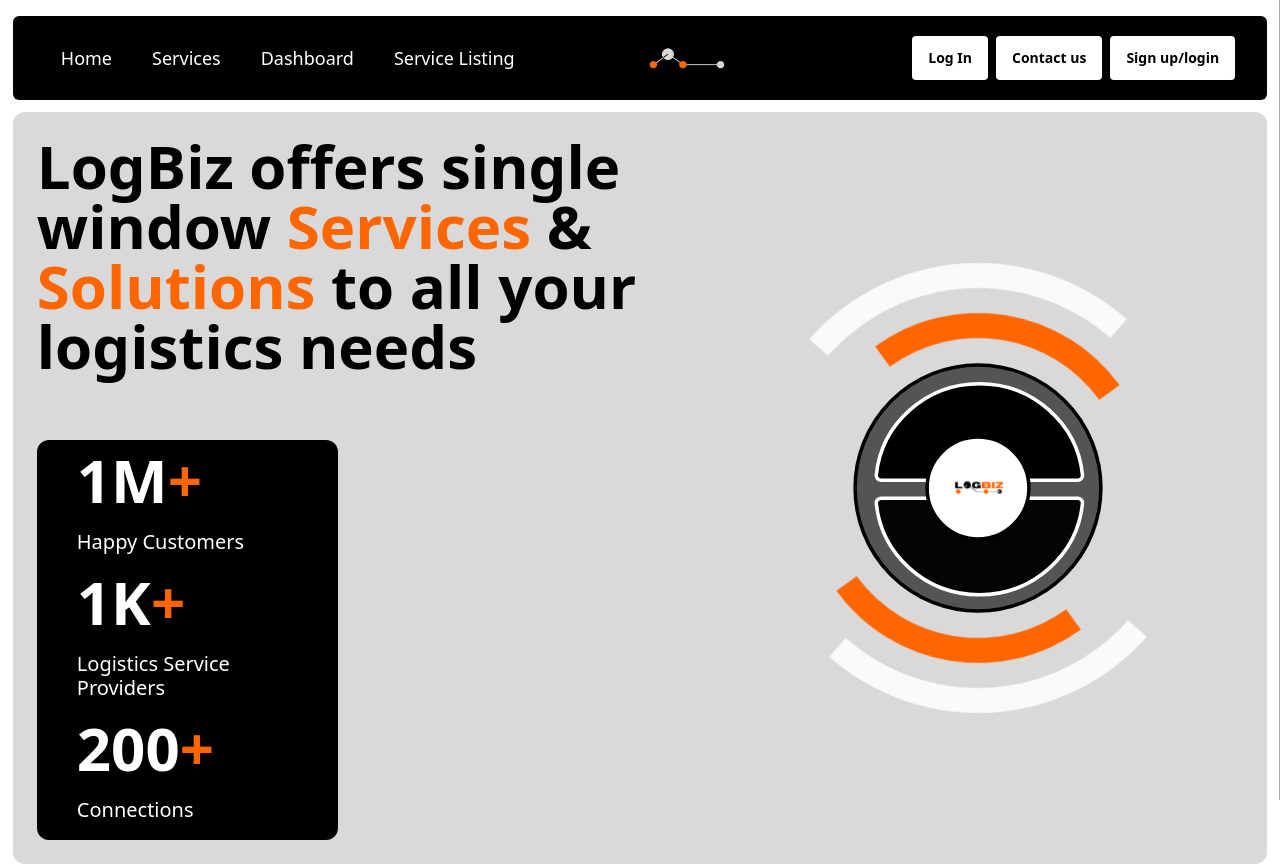
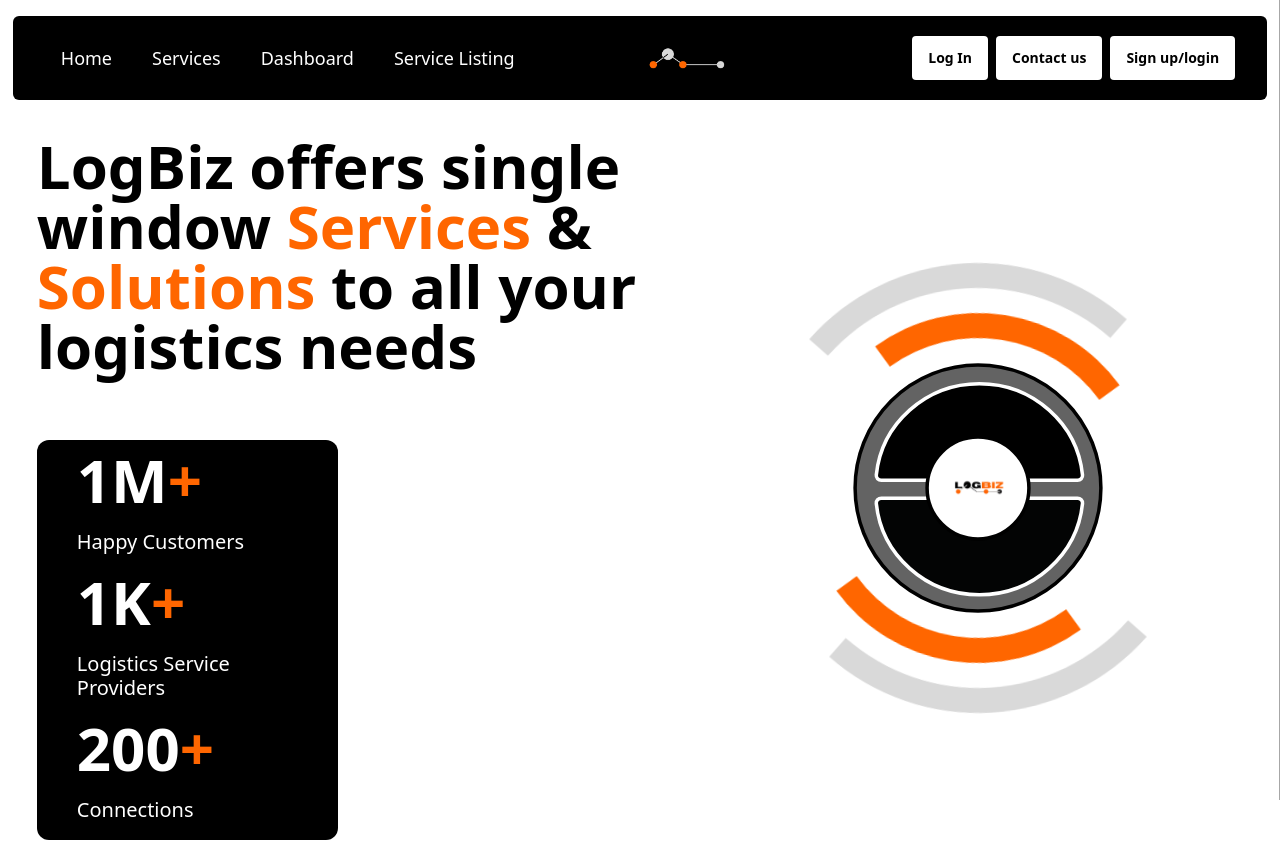
Before and after one commit to Logbiz-Private-Lilmited/LogbizFB, a React (Vite) app: page / in a window 1280 px wide. Shown: the top 865 px of the page. Built offline with nearby package versions, Linux system fonts and the light colour scheme.

Commit message:
Removed hero section background

```diff
--- a/src/index.css
+++ b/src/index.css
@@ -7,6 +7,7 @@
 html {
   scroll-behavior: smooth;
 }
+
 body {
   /* Apply custom scrollbar styles globally */
   scrollbar-width: thin;
@@ -35,6 +36,7 @@
     @apply no-underline text-inherit;
   }
 }
+
 .custom-arrow::before {
   display: none;
   font-size: 0px !important;
@@ -53,6 +55,7 @@
   z-index: 10;
   top: 45% !important;
 }
+
 .footer-link {
   @apply hover:underline;
 }
@@ -70,29 +73,36 @@
   0% {
     transform: rotate(0deg);
   }
+
   100% {
     transform: rotate(360deg);
   }
 }
+
 /* Animation for the inner circle */
 @keyframes rotate-circle2 {
   0% {
     transform: rotate(360deg);
   }
+
   100% {
     transform: rotate(0deg);
   }
 }
+
 .circle-container:hover .label-right {
   animation: rightAnim 1s ease 0s 1 normal forwards;
 }
+
 .circle-container:hover .label-left {
   animation: leftAnim 1s ease 0s 1 normal forwards;
 }
-.circle-container:hover{
+
+.circle-container:hover {
   cursor: pointer;
 }
-.circle-container:hover{
+
+.circle-container:hover {
   cursor: pointer;
 }
 
@@ -102,8 +112,8 @@
   height: 450px;
   border-radius: 50%;
   border: 25px solid transparent;
-  border-left-color: #fafafa;
-  border-right-color: #fafafa;
+  border-left-color: #d9d9d9;
+  border-right-color: #d9d9d9;
   animation: rotate-circle 5s linear infinite;
   position: absolute;
   top: 0;
@@ -132,8 +142,10 @@
   width: 250px;
   height: 250px;
   transform: translate(-50%, -50%);
-  z-index: 1; /* Ensures the image is on top of the circles if background is used*/
+  z-index: 1;
+  /* Ensures the image is on top of the circles if background is used*/
 }
+
 /* .circle-container:hover .rotate-circle{
   animation-play-state: paused;
 }
--- a/src/views/HomeView.jsx
+++ b/src/views/HomeView.jsx
@@ -13,7 +13,7 @@
 export const HomeView = () => {
   return (
     <div className="mx-auto overflow-x-hidden">
-      <section className="flex flex-col h-fit justify-between w-full mb-10 bg-[#D9D9D9] rounded-xl p-6 gap-8 md:gap-16 relative">
+      <section className="flex flex-col h-fit justify-between w-full mb-10 rounded-xl p-6 gap-8 md:gap-16 relative">
         <AnimatedStats />
         <Stats />
       </section>
```
Lines whose indentation alone changed are shown as unchanged.
